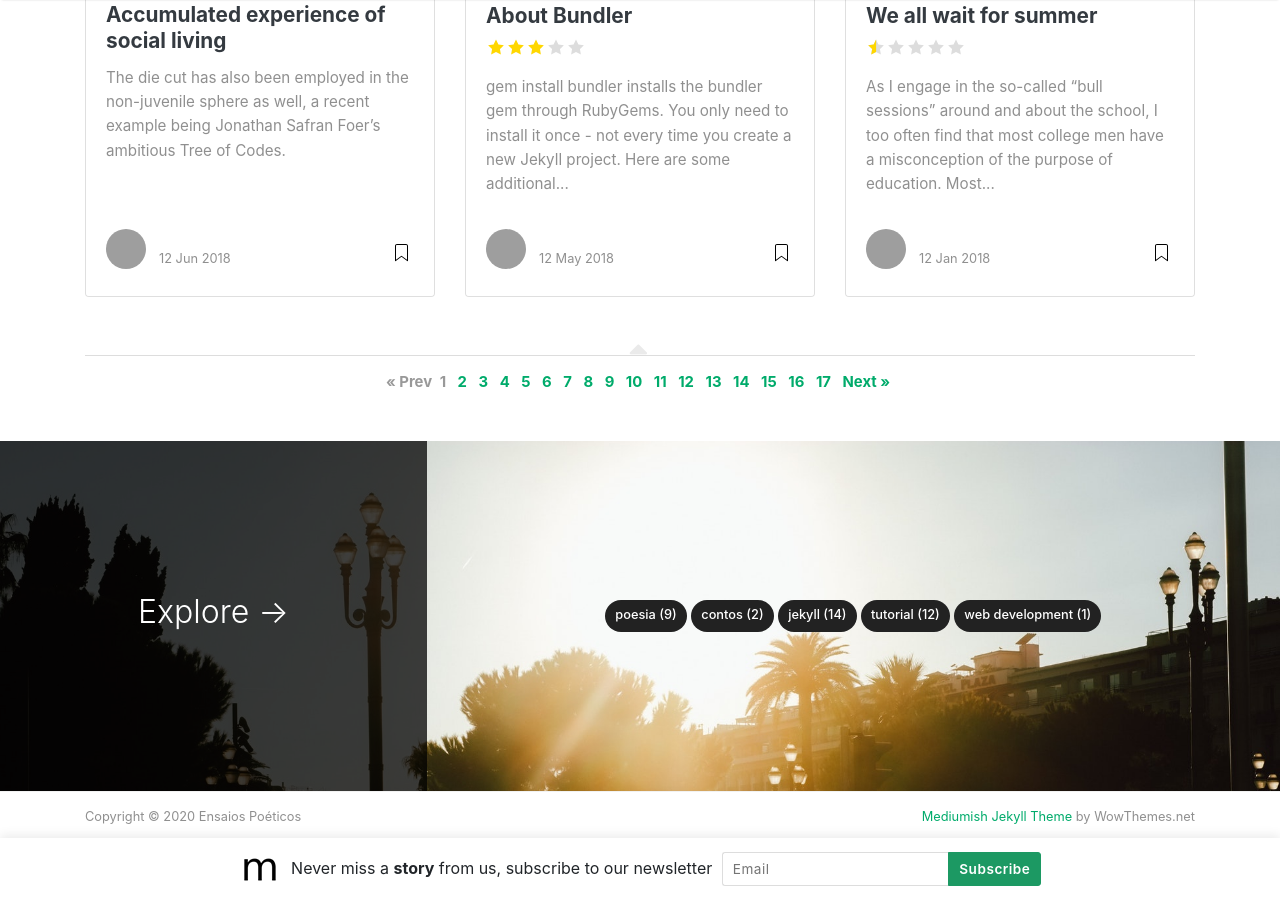
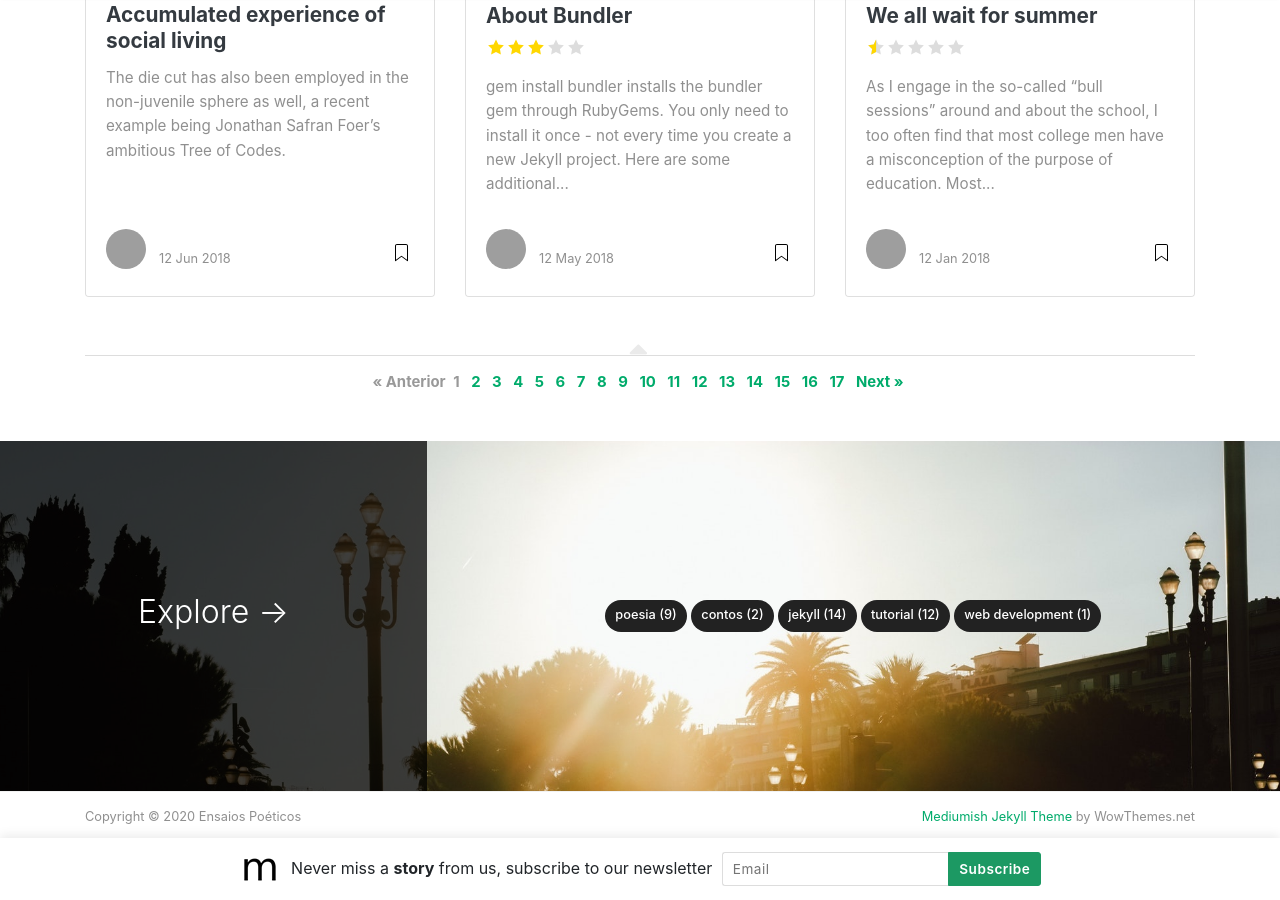
Before and after one commit to brunopulis/ensaiospoeticos, a Jekyll site: the page built from index.html, in a window 1280 px wide and 900 px high, scrolled down 1525 px. Built offline with Jekyll 4.4.1, drawn with Linux system fonts in a browser that asks for light colours; nearby versions of some CDN libraries; the list of posts is cut into pages by our own code; grey boxes are pictures that could not be loaded.

Commit message:
add correct identation

```diff
--- a/_includes/disqus.html
+++ b/_includes/disqus.html
@@ -10,8 +10,8 @@
     })();
   </script>
   <noscript>
-    Por favor, habilite o Javascript para visualizar os <a href="http://disqus.com/?ref_noscript">comentários
-      feitos pelo <span lang="en">Disqus</span>.</a>
+    Por favor, habilite o Javascript para visualizar os <a href="http://disqus.com/?ref_noscript">comentários feitos
+      pelo <span lang="en">Disqus</span>.</a>
   </noscript>
   <a href="http://disqus.com" class="dsq-brlink">comentários feitos por <span class="logo-disqus"
       lang="en">Disqus</span></a>
--- a/_includes/pagination.html
+++ b/_includes/pagination.html
@@ -4,7 +4,7 @@
   <a class="ml-1 mr-1" href="{{ paginator.previous_page_path | prepend: site.baseurl | replace: '//', '/' }}">&laquo;
     Prev</a>
   {% else %}
-  <span>&laquo; Prev</span>
+  <span>&laquo; Anterior</span>
   {% endif %}
 
   {% for page in (1..paginator.total_pages) %}
--- a/_includes/share.html
+++ b/_includes/share.html
@@ -1,5 +1,5 @@
 <div class="share sticky-top sticky-top-offset">
-  <p>Compartilhe</p>
+  <h2>Compartilhe</h2>
 
   <ul>
     <li class="ml-1 mr-1">
@@ -26,8 +26,7 @@
     </li>
   </ul>
   {% if page.comments != false %}
-  <div class="sep">
-  </div>
+  <div class="sep"></div>
   <ul>
     <li>
       <a class="small smoothscroll" href="#disqus_thread"></a>
```
Also changed, not shown: other parts of _includes/pagination.html (+1 -1 lines), _includes/adsense-under-header.html (+3 -5 lines).
